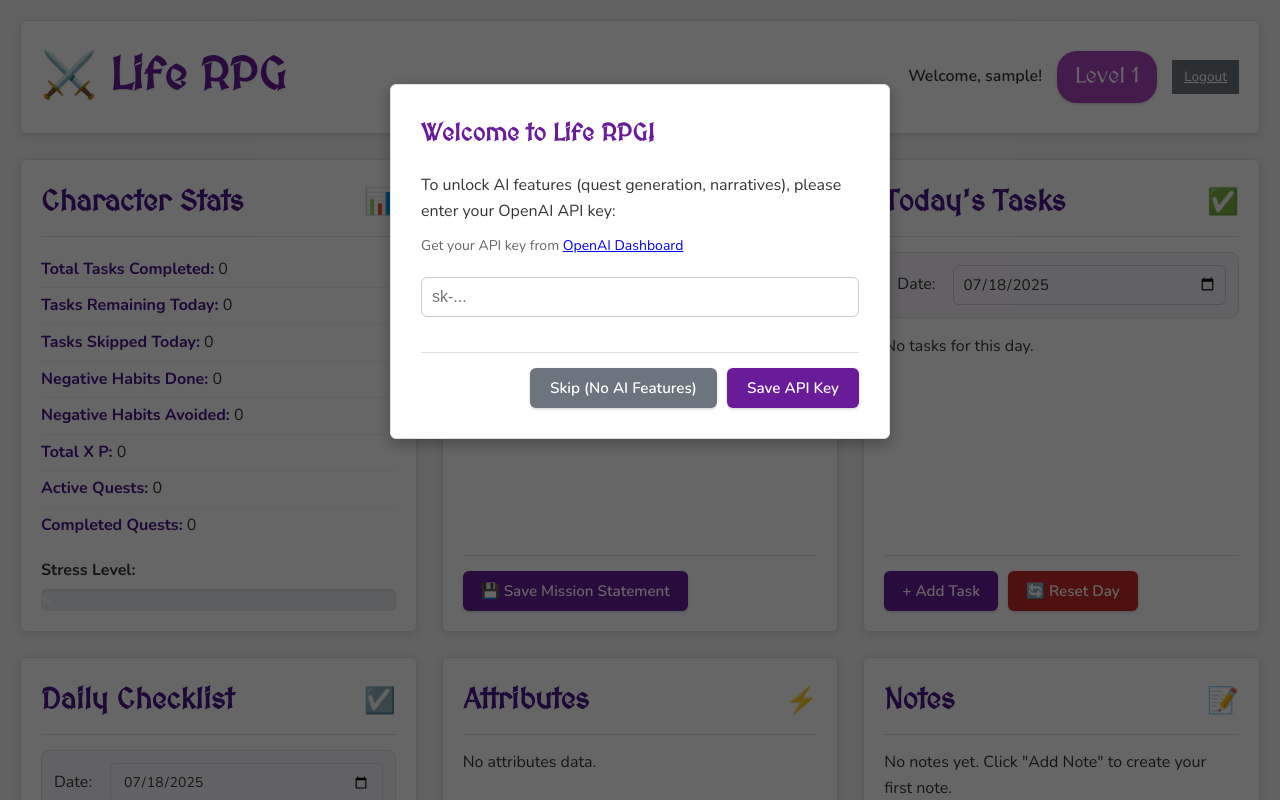
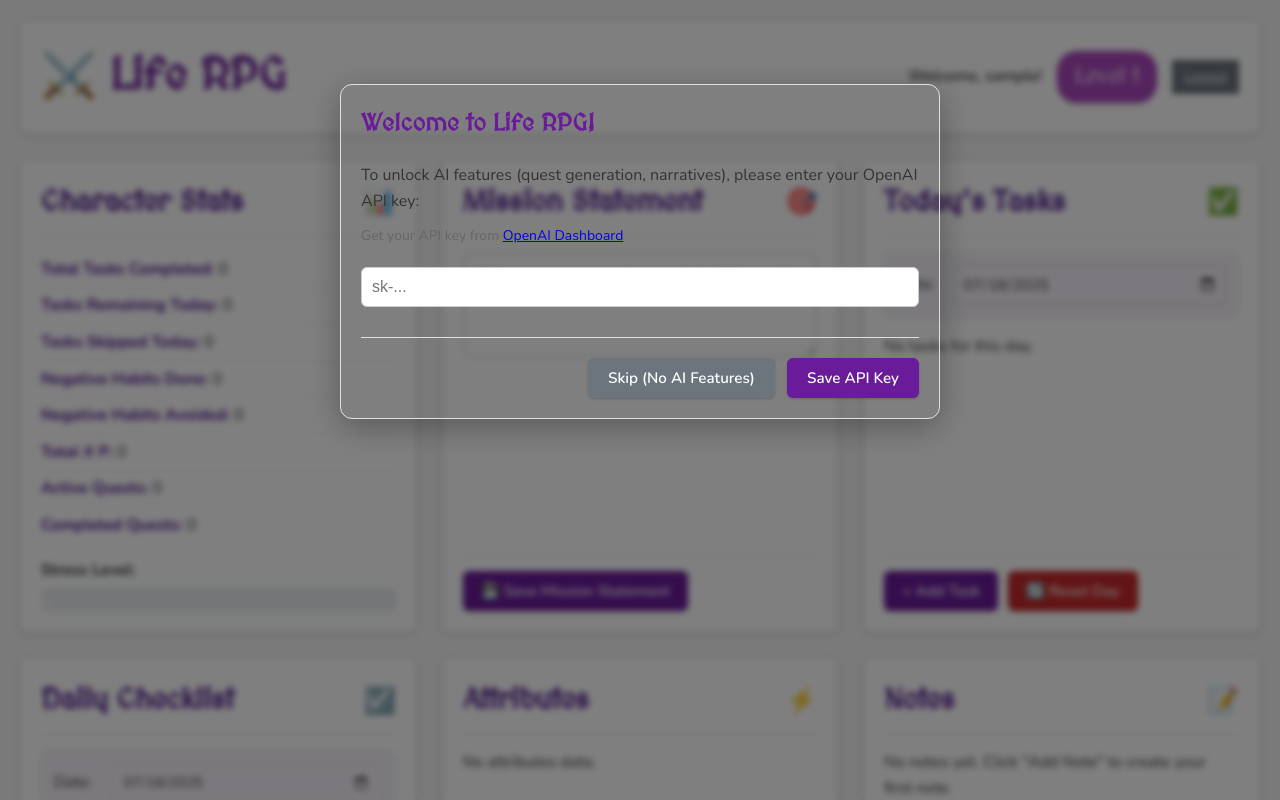
Before and after one commit to Laz627/life-rpg, a Flask app: page / in a window 1280 px wide. Run offline with Flask 3, Linux system fonts and the light colour scheme; the visitor is signed in with stand-in values (Sample User, id 1); data comes from the database, SQL or seed files in the repository; data that the repository does not hold is empty.

Commit message:
Update style.css

```diff
--- a/static/css/style.css
+++ b/static/css/style.css
@@ -1138,3 +1138,155 @@ input:focus, select:focus, textarea:focus {
         width: 100%;
     }
 }
+
+/* Modal Improvements */
+.modal {
+    display: none;
+    position: fixed;
+    z-index: 1000;
+    left: 0;
+    top: 0;
+    width: 100%;
+    height: 100%;
+    background-color: rgba(0, 0, 0, 0.5);
+    backdrop-filter: blur(3px);
+}
+
+.modal-content {
+    background-color: var(--card-bg);
+    margin: 5% auto;
+    padding: 20px;
+    border-radius: 12px;
+    box-shadow: 0 8px 32px rgba(0, 0, 0, 0.3);
+    width: 90%;
+    max-width: 600px;
+    max-height: 90vh;
+    overflow-y: auto;
+    position: relative;
+    border: 1px solid var(--border-color);
+}
+
+.modal-content h3 {
+    color: var(--primary-color);
+    margin-top: 0;
+    margin-bottom: 20px;
+    font-size: 1.5em;
+    text-align: center;
+}
+
+.modal-lg {
+    max-width: 800px;
+}
+
+.modal-footer {
+    display: flex;
+    justify-content: flex-end;
+    gap: 12px;
+    margin-top: 20px;
+    padding-top: 20px;
+    border-top: 1px solid var(--border-color);
+}
+
+.modal-footer button {
+    min-width: 100px;
+}
+
+/* Form styling within modals */
+.add-entity-form {
+    margin: 0;
+}
+
+.add-entity-form .form-group {
+    margin-bottom: 16px;
+}
+
+.add-entity-form .form-group-row {
+    display: flex;
+    gap: 12px;
+    margin-bottom: 16px;
+}
+
+.add-entity-form .form-group-row .form-group {
+    flex: 1;
+    margin-bottom: 0;
+}
+
+/* Quest description container in modal */
+.quest-desc-container {
+    position: relative;
+}
+
+.quest-desc-container textarea {
+    width: 100%;
+    min-height: 80px;
+    margin-bottom: 10px;
+}
+
+.enhance-desc-btn {
+    width: 100%;
+    font-size: 14px;
+}
+
+/* Radio groups in modals */
+.radio-group {
+    display: flex;
+    gap: 8px;
+    margin-top: 8px;
+}
+
+.radio-option {
+    padding: 8px 16px;
+    border: 2px solid var(--border-color);
+    border-radius: 6px;
+    cursor: pointer;
+    transition: all 0.2s ease;
+    flex: 1;
+    text-align: center;
+    font-size: 14px;
+}
+
+.radio-option:hover {
+    border-color: var(--primary-color);
+}
+
+.radio-option.selected {
+    background-color: var(--primary-color);
+    color: white;
+    border-color: var(--primary-color);
+}
+
+.radio-option.negative {
+    border-color: var(--danger-color);
+}
+
+.radio-option.negative.selected {
+    background-color: var(--danger-color);
+    border-color: var(--danger-color);
+}
+
+/* Mobile responsive modals */
+@media (max-width: 768px) {
+    .modal-content {
+        margin: 10% auto;
+        width: 95%;
+        padding: 16px;
+    }
+
+    .modal-footer {
+        flex-direction: column;
+    }
+
+    .modal-footer button {
+        width: 100%;
+    }
+
+    .add-entity-form .form-group-row {
+        flex-direction: column;
+        gap: 8px;
+    }
+}
+
+/* Remove old form-container styles since we're using modals now */
+.form-container {
+    display: none !important;
+}
```
